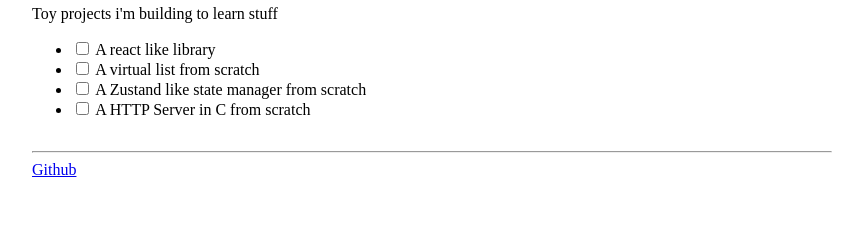
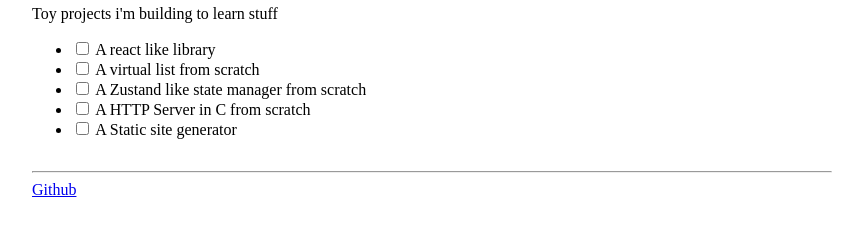
Before and after one commit to ashirbad29/from-scratch-projects, a plain HTML site: page index.html in a window 1280 px wide. Shown: the part 85-318 px from the top of the page, without its empty margins (208-1071 px from the left). Drawn offline with Linux system fonts and the light colour scheme.

Commit message:
Update index.html

```diff
--- a/index.html
+++ b/index.html
@@ -26,6 +26,10 @@
 					<input type="checkbox" />
 					<label>A HTTP Server in C from scratch</label>
 				</li>
+				<li>
+					<input type="checkbox" />
+					<label>A Static site generator</label>
+				</li>
 			</ul>
 		</section>
 		<hr />
```
